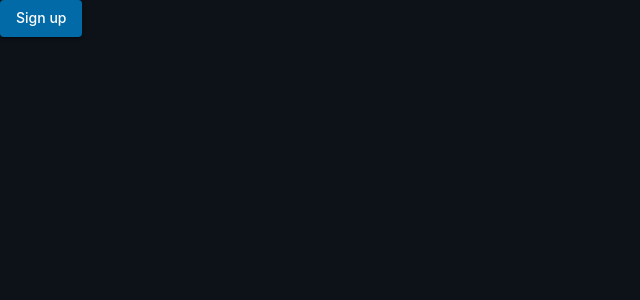
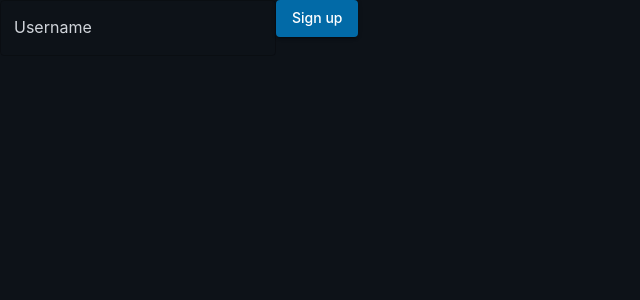
Before and after one commit to rezkhan7/community-connect, a Next.js app: page /signup in a window 1280 px wide. Shown: the top 300 px of the page, without its empty margins (0-640 px from the left). Built offline with nearby package versions, Linux system fonts and the light colour scheme.

Commit message:
Added material ui TextField

```diff
--- a/src/pages/signup.tsx
+++ b/src/pages/signup.tsx
@@ -1,6 +1,6 @@
 import React from 'react'
 import { useForm, SubmitHandler } from 'react-hook-form'
-import { Button } from '@mui/material'
+import { Button, TextField } from '@mui/material'
 
 interface IFormInput {
     firstName: string,
@@ -18,6 +18,11 @@ export default function Signup() {
     console.log("Errors:", errors)
     return(
         <form onSubmit = {handleSubmit(onSubmit)}>
+          <TextField
+            id = 'username'
+            label = 'Username'
+            {...register('username', {required: true})}
+          />
           <Button variant='contained' type='submit'> Sign up</Button>
         </form>
     )
```
